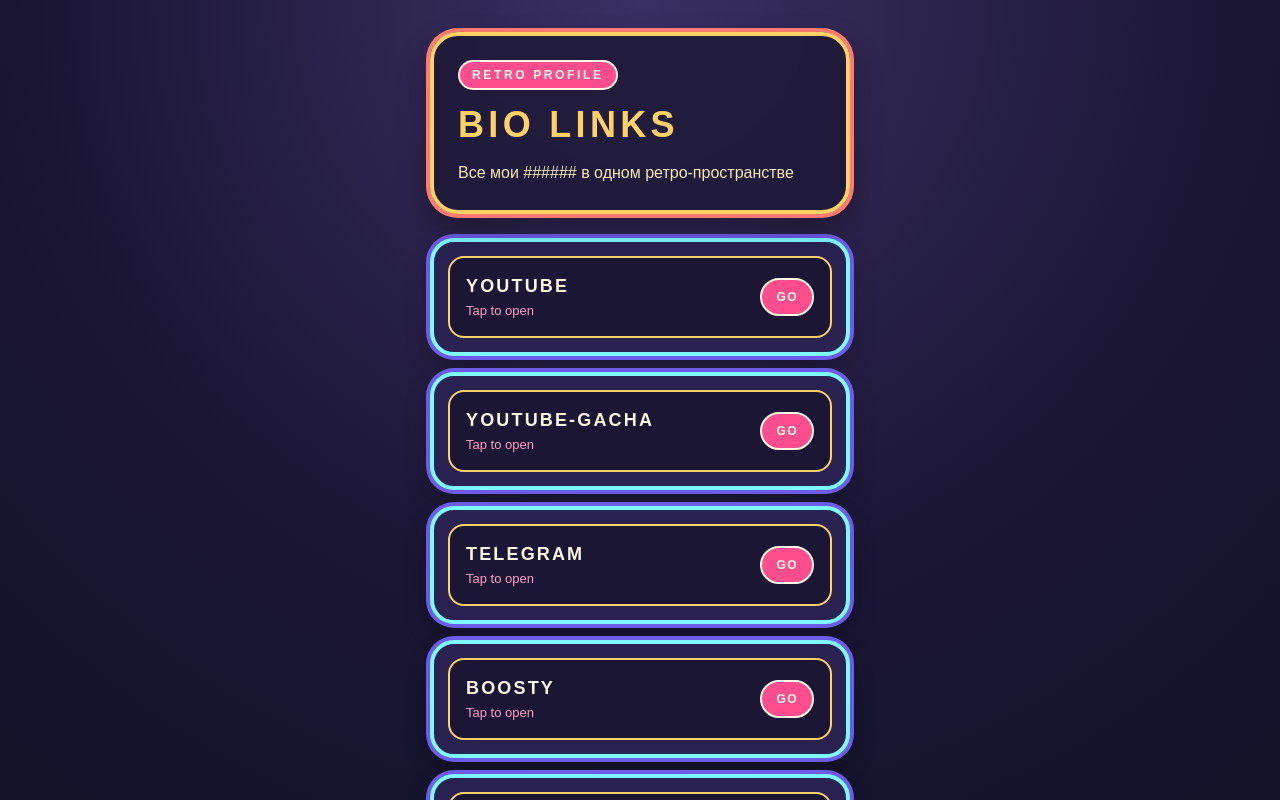
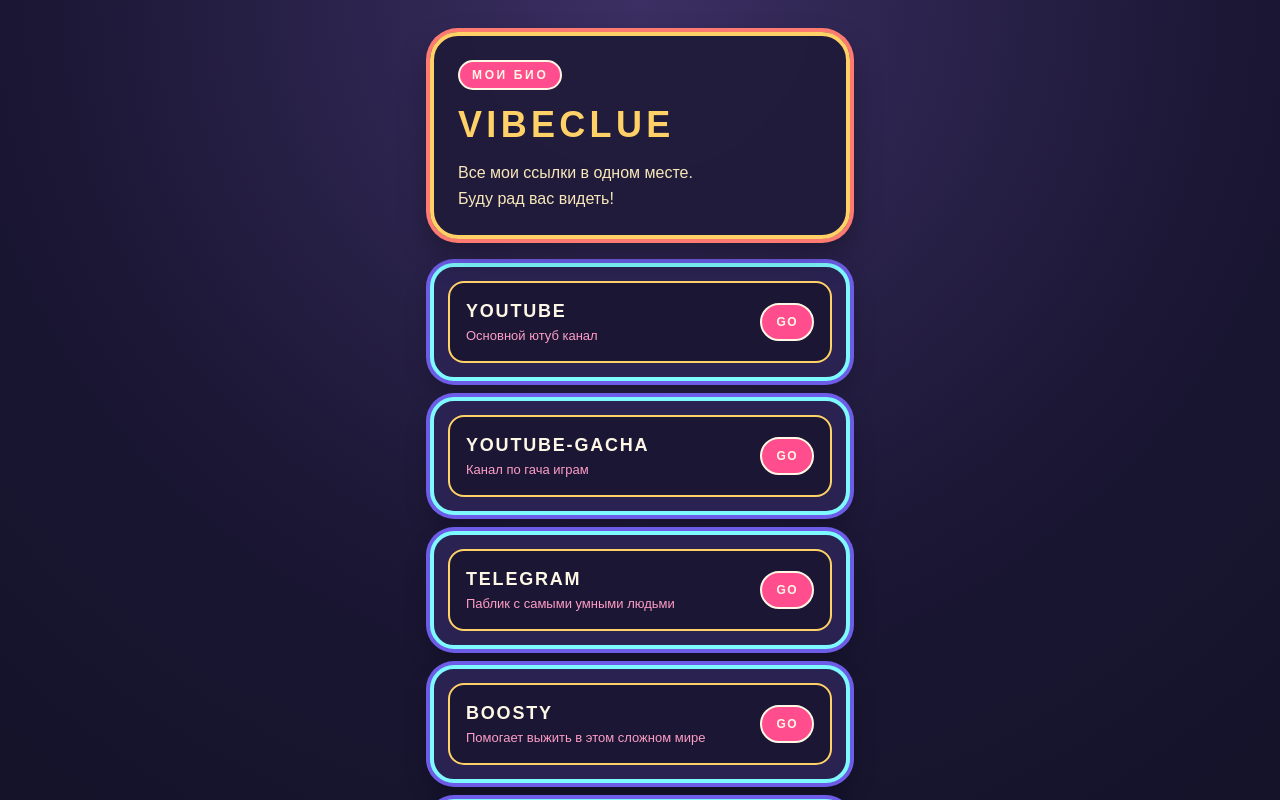
Before and after one commit to vibeclue/bio-links, a React (Vite) app: page / in a window 1280 px wide. Shown: the top 800 px of the page. Built offline with nearby package versions, Linux system fonts and the light colour scheme.

Commit message:
поправил описание к ссылкам и причесал шапку

```diff
--- a/src/App.jsx
+++ b/src/App.jsx
@@ -8,13 +8,24 @@
     <div className="app">
       <div className="app-container">
         <Header
-          title="Bio Links"
-          subtitle="Все мои ###### в одном ретро-пространстве"
+          title="VIBECLUE"
+          subtitle={
+            <>
+              Все мои ссылки в одном месте.
+              <br />
+              Буду рад вас видеть!
+            </>
+          }
         />
 
         <main className="links-list">
           {links.map((link) => (
-            <LinkButton key={link.url} label={link.label} url={link.url} />
+            <LinkButton
+              key={link.url}
+              label={link.label}
+              url={link.url}
+              description={link.description}
+            />
           ))}
         </main>
       </div>
--- a/src/components/Header.jsx
+++ b/src/components/Header.jsx
@@ -3,7 +3,7 @@
 const Header = ({ title, subtitle }) => {
   return (
     <header className="header-frame">
-      <div className="header-badge">Retro Profile</div>
+      <div className="header-badge">Мои био</div>
       <h1 className="header-title">{title}</h1>
       <p className="header-subtitle">{subtitle}</p>
     </header>
--- a/src/components/LinkButton.css
+++ b/src/components/LinkButton.css
@@ -43,7 +43,7 @@
   color: #fff7e6;
   font-size: 18px;
   font-weight: 900;
-  letter-spacing: 0.12em;
+  letter-spacing: 0.10em;
   text-transform: uppercase;
 }
 
--- a/src/components/LinkButton.jsx
+++ b/src/components/LinkButton.jsx
@@ -1,12 +1,12 @@
 import "./LinkButton.css";
 
-const LinkButton = ({ label, url }) => {
+const LinkButton = ({ label, url, description }) => {
   return (
     <a className="link-frame" href={url} target="_blank" rel="noreferrer">
       <div className="link-frame-inner">
         <div className="link-texts">
           <p className="link-label">{label}</p>
-          <p className="link-caption">Tap to open</p>
+          <p className="link-caption">{description}</p>
         </div>
 
         <div className="link-go">Go</div>
--- a/src/data/links.js
+++ b/src/data/links.js
@@ -1,9 +1,33 @@
 export const links = [
-  { label: "Youtube", url: "https://www.youtube.com/@vibeclue" },
-  { label: "Youtube-gacha", url: "https://www.youtube.com/@Vibeclue-gacha" },
-  { label: "Telegram", url: "t.me/vibeclue" },
-  { label: "Boosty", url: "boosty.to/vibeclue" },
-  { label: "Patreon", url: "patreon.com/cw/VIBECLUE" },
-  { label: "Twitch", url: "twitch.tv/vibeclue" },
-  { label: "Cookies", url: "donationalerts.com/r/vibeclue" },
+  {
+    label: "Youtube",
+    url: "https://www.youtube.com/@vibeclue",
+    description: "Основной ютуб канал",
+  },
+  {
+    label: "Youtube-gacha",
+    url: "https://www.youtube.com/@Vibeclue-gacha",
+    description: "Канал по гача играм",
+  },
+  {
+    label: "Telegram",
+    url: "t.me/vibeclue",
+    description: "Паблик с самыми умными людьми",
+  },
+  {
+    label: "Boosty",
+    url: "boosty.to/vibeclue",
+    description: "Помогает выжить в этом сложном мире",
+  },
+  {
+    label: "Patreon",
+    url: "patreon.com/cw/VIBECLUE",
+    description: "Помогает выжить в этом сложном мире",
+  },
+  { label: "Twitch", url: "twitch.tv/vibeclue", description: "Играем в игры" },
+  {
+    label: "Донат",
+    url: "donationalerts.com/r/vibeclue",
+    description: "На пивко что бы лучше видео делались",
+  },
 ];
```
Also changed, not shown: 1 other file (tests, documents, lock files or other folders).
